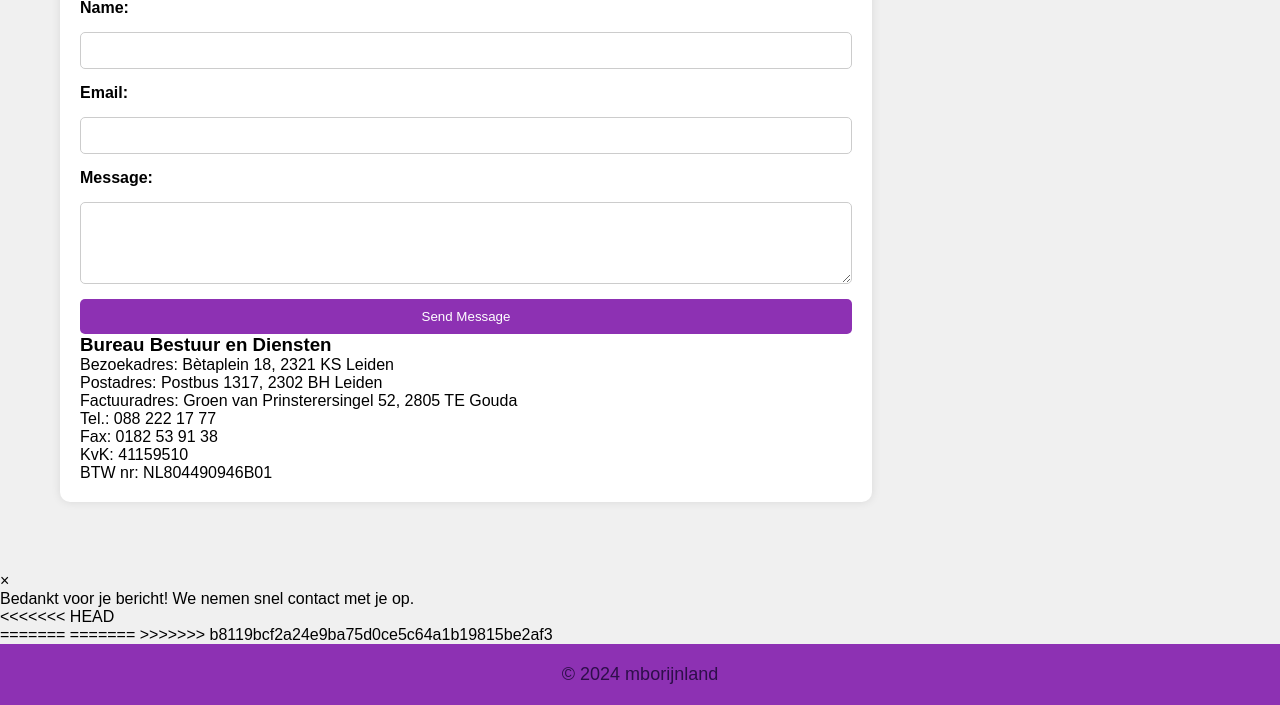
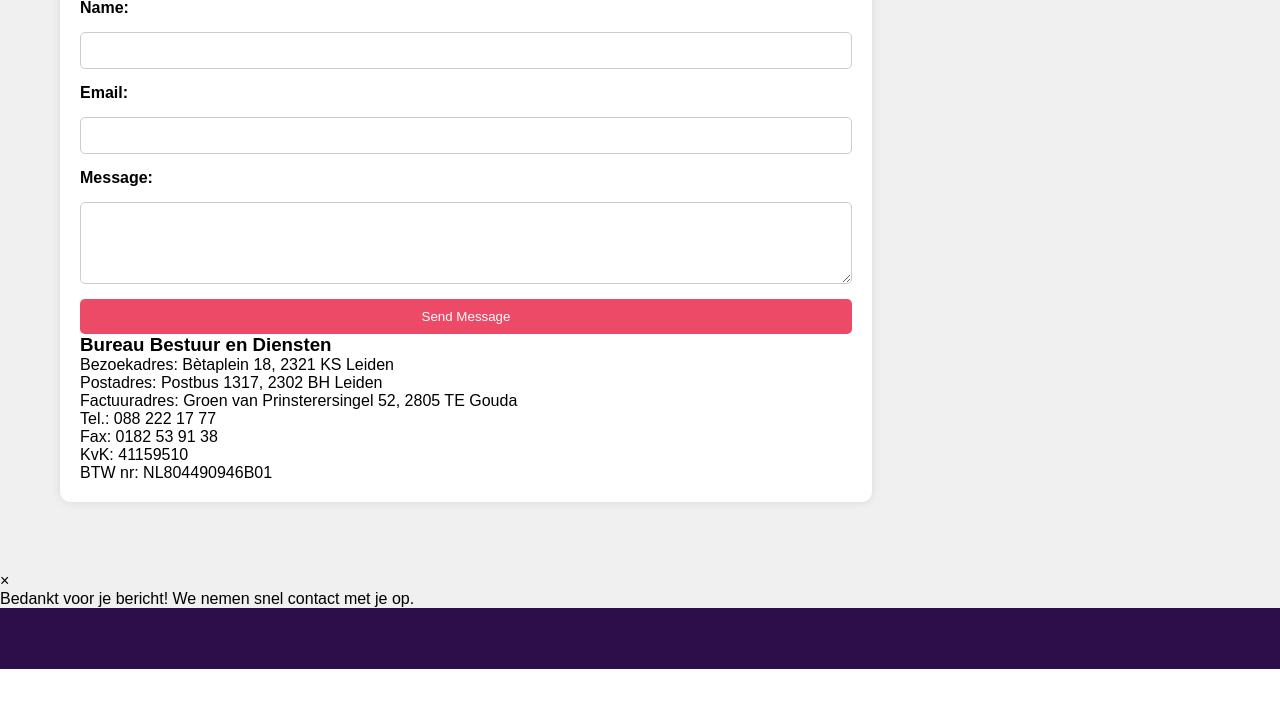
Before and after one commit to ala-lms-veilig/lo2e-swd4-4groep3, a PHP site: page /contact.html in a window 1280 px wide. Shown: the part 535-1240 px from the top of the page. After the commit the page ends 1204 px from the top, so only its background shows below. Run offline with PHP 8.4, Linux system fonts and the light colour scheme.

Commit message:
Contact pagina

```diff
--- a/contact.html
+++ b/contact.html
@@ -87,14 +87,8 @@
         <span class="close-btn">&times;</span>
         <p>Bedankt voor je bericht! We nemen snel contact met je op.</p>
     </div>
-<<<<<<< HEAD
 </div>
 
-=======
-
-
-=======
->>>>>>> b8119bcf2a24e9ba75d0ce5c64a1b19815be2af3
 </div>
 <footer>
     <p>&copy; 2024 mborijnland</p>
--- a/contactformtesten.css
+++ b/contactformtesten.css
@@ -158,7 +158,7 @@ input, textarea {
 
 button {
     padding: 10px;
-    background-color: #8d31b3;
+    background-color: #ec4a67;
     color: white;
     border: none;
     border-radius: 5px;
@@ -166,7 +166,7 @@ button {
 }
 
 button:hover {
-    background-color: #722895;
+    background-color: #ec4a67;
 }
 
 /* Sidebar Styling */
@@ -204,7 +204,7 @@ button:hover {
 
 /* Footer */
 footer {
-    background-color: #8d31b3;
+    background-color: #2E0E4A;
     text-align: center;
     padding: 20px 0;
     margin-top: auto;
```
